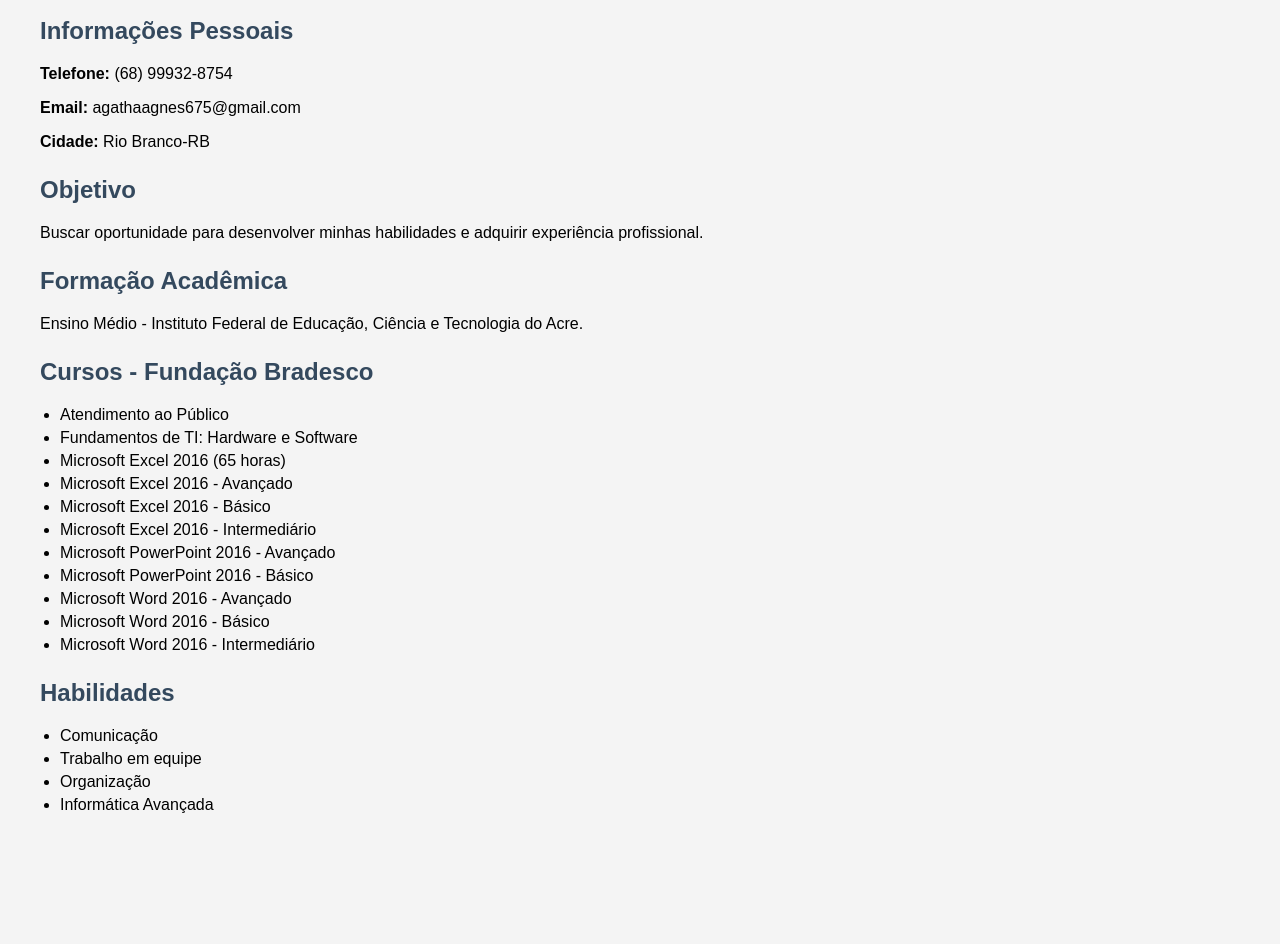
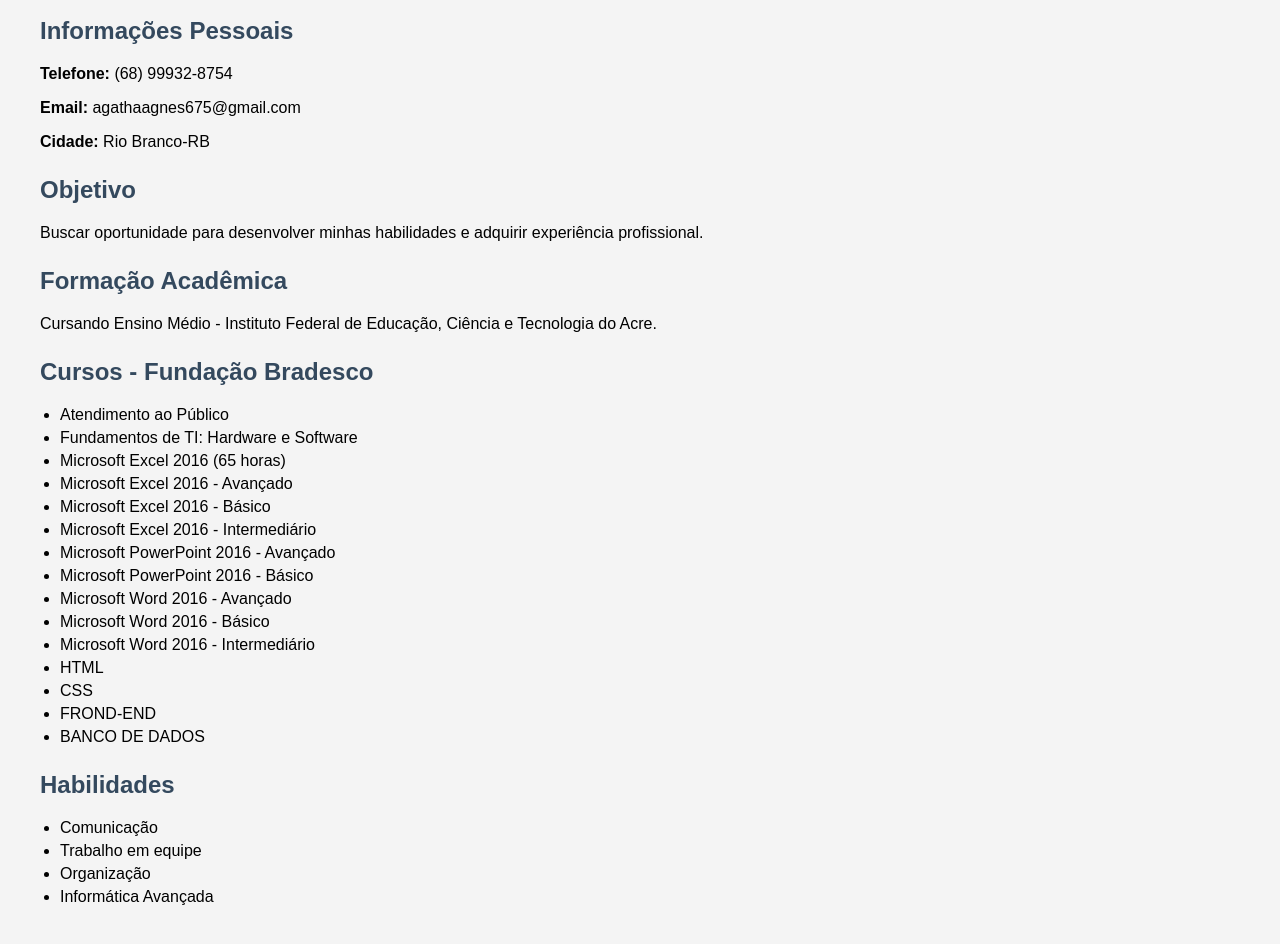
Before and after one commit to agathaagnes675-lang/nexus, a plain HTML site: page index.html in a window 1280 px wide. Shown: the part 98-1042 px from the top of the page. Before the commit the page ends 952 px from the top, so only its background shows below. Drawn offline with Linux system fonts and the light colour scheme.

Commit message:
Alterei o html

```diff
--- a/index.html
+++ b/index.html
@@ -56,7 +56,7 @@
     <p>Buscar oportunidade para desenvolver minhas habilidades e adquirir experiência profissional.</p>
 
     <h2>Formação Acadêmica</h2>
-    <p>Ensino Médio - Instituto Federal de Educação, Ciência e Tecnologia do Acre.</p>
+    <p>Cursando Ensino Médio - Instituto Federal de Educação, Ciência e Tecnologia do Acre.</p>
 
     <h2>Cursos - Fundação Bradesco</h2>
     <ul>
@@ -71,6 +71,10 @@
         <li>Microsoft Word 2016 - Avançado</li>
         <li>Microsoft Word 2016 - Básico</li>
         <li>Microsoft Word 2016 - Intermediário</li>
+        <li>HTML</li>
+        <li>CSS</li>
+         <li>FROND-END</li>
+          <li>BANCO DE DADOS</li>
 
     </ul>
 
```
